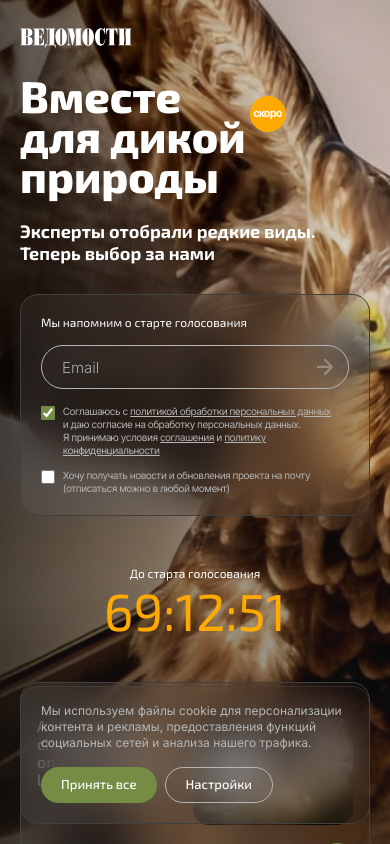
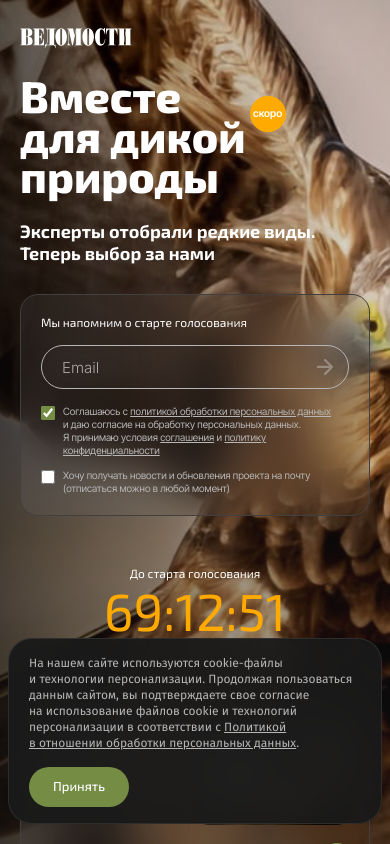
Before and after one commit to filstack/animal-landing, a Vue app: page / in a window 390 px wide. Shown: the top 844 px of the page. Built offline with nearby package versions, Linux system fonts and the light colour scheme.

Commit message:
Pixel-perfect responsive for all 7 breakpoints + cookie banner fix

```diff
--- a/src/components/CookieBanner.vue
+++ b/src/components/CookieBanner.vue
@@ -22,35 +22,27 @@ function accept() {
     leave-active-class="transition-all duration-200 ease-in"
     leave-to-class="translate-y-full opacity-0"
   >
-    <div
-      v-if="visible"
-      class="fixed bottom-[20px] left-[20px] right-[20px] sm:left-auto sm:right-[20px] z-50
-             sm:max-w-[420px]
-             backdrop-blur-[23px] bg-gradient-to-r from-[rgba(122,122,122,0.14)] to-[rgba(115,115,115,0)]
-             border-solid border-[#404040] border-[0.5px]
-             rounded-[18px]
-             p-[20px]
-             flex flex-col gap-[16px]"
-    >
-      <p class="font-body text-[#b6b6b6] text-[12px] leading-[16px] sm:text-[13px] sm:leading-[17px]">
-        Мы используем файлы cookie для персонализации контента и&nbsp;рекламы, предоставления функций социальных сетей
-        и&nbsp;анализа нашего трафика.
-      </p>
-      <div class="flex gap-[8px]">
+    <!-- Figma: 1105x91, rounded-88, px-60 py-20, gap-30, Fira Sans 400 14px, button rounded-40 136x48 -->
+    <div v-if="visible" class="fixed bottom-[20px] left-1/2 -translate-x-1/2 z-50 w-[calc(100%-16px)] sm:w-[calc(100%-40px)] max-w-[1105px]">
+      <div class="bg-[#1a1a1a]/95 backdrop-blur-[23px] border border-[#404040]/50
+                  rounded-[24px] sm:rounded-[88px]
+                  px-[20px] py-[16px] sm:px-[60px] sm:py-[20px]
+                  flex flex-col sm:flex-row sm:items-center gap-[16px] sm:gap-[30px]">
+        <p class="flex-1 text-[#b6b6b6] text-[12px] sm:text-[14px] leading-[16px] sm:leading-[17px]" style="font-family: 'Fira Sans', 'Inter', sans-serif;">
+          На нашем сайте используются cookie-файлы и&nbsp;технологии персонализации.
+          Продолжая пользоваться данным сайтом, вы&nbsp;подтверждаете свое согласие на&nbsp;использование
+          файлов cookie и&nbsp;технологий персонализации в&nbsp;соответствии
+          с&nbsp;<a href="https://www.vedomosti.ru/info/privacy" class="underline" target="_blank" rel="noopener">Политикой в&nbsp;отношении обработки персональных данных</a>.
+        </p>
         <button
           @click="accept"
-          class="h-[36px] px-[20px] rounded-[99px] bg-[#748c43] font-heading text-white text-[13px] font-medium
+          class="shrink-0 self-start sm:self-auto
+                 h-[40px] sm:h-[48px] px-[24px] sm:px-[40px]
+                 rounded-[40px] bg-[#748c43]
+                 font-heading text-white text-[13px] sm:text-[14px] font-medium
                  hover:bg-[#748c43]/80 active:scale-95 transition-all whitespace-nowrap"
         >
-          Принять все
-        </button>
-        <button
-          @click="accept"
-          class="h-[36px] px-[20px] rounded-[99px] border border-[#b6b6b6] border-[0.5px] bg-transparent
-                 font-heading text-white text-[13px] font-medium
-                 hover:bg-white/10 active:scale-95 transition-all whitespace-nowrap"
-        >
-          Настройки
+          Принять
         </button>
       </div>
     </div>
--- a/src/components/CountdownTimer.vue
+++ b/src/components/CountdownTimer.vue
@@ -33,21 +33,27 @@ const timeLeft = computed(() => {
 </script>
 
 <template>
-  <!-- Desktop: right-aligned, 114px #fa0, label 16px/18px indent-6 -->
-  <!-- Mobile: centered, 52px, label 12px/14px -->
+  <!--
+    Figma timer sizes:
+    320: 52px centered, label 12px/14px
+    360: 52px centered, label 12px/14px
+    480: 64px centered, label 14px/17px
+    768+: right-aligned, grows with breakpoint
+    1280: 114px, label 16px/18px
+  -->
   <div class="flex flex-col gap-[4px] items-start justify-center
-              text-center w-full
-              sm:text-right sm:w-auto
-              py-[20px] sm:py-0">
+              text-center w-full py-[20px]
+              md:text-right md:w-auto md:py-0">
     <p class="font-heading text-white font-normal w-full
               text-[12px] leading-[14px]
-              sm:text-[16px] sm:leading-[18px] sm:indent-[6px]">
+              sm:text-[14px] sm:leading-[17px]
+              md:text-[16px] md:leading-[18px] md:indent-[6px]">
       До старта голосования
     </p>
     <p class="font-heading text-[#fa0] w-full
-              text-[52px] leading-none
-              sm:text-[60px] sm:leading-[0.9]
-              md:text-[80px]
+              text-[52px] leading-[52px]
+              sm:text-[64px] sm:leading-[64px]
+              md:text-[80px] md:leading-[0.9]
               lg:text-[90px]
               xl:text-[114px]">
       {{ timeLeft.days }}:{{ timeLeft.hours }}:{{ timeLeft.minutes }}
--- a/src/components/HeroSection.vue
+++ b/src/components/HeroSection.vue
@@ -17,8 +17,18 @@ defineEmits<{
 </script>
 
 <template>
+  <!--
+    Layout per breakpoint (from Figma):
+    320: px-20, 1st screen h-560, title gap-16
+    360: px-20, 1st screen h-680, title gap-24
+    480: px-40, 1st screen h-733, title gap-24
+    768: px-40, content w-688, all in one screen h-896+280
+    1024: px-54, content w-916
+    1280: content w-1108, centered
+    1680: content w-1520, centered
+  -->
   <section class="relative min-h-screen flex flex-col overflow-hidden">
-    <!-- Background: full bleed, no gaps -->
+    <!-- Background -->
     <div class="absolute inset-0 z-0">
       <img :src="bgDesktop" alt="" class="w-full h-full object-cover object-[70%_center] hidden sm:block" />
       <img :src="bgMobile || bgDesktop" alt="" class="w-full h-full object-cover object-[60%_20%] sm:hidden" />
@@ -26,60 +36,72 @@ defineEmits<{
       <div class="absolute inset-0 bg-gradient-to-t from-[#1e1e1e] via-[#1e1e1e]/40 to-transparent sm:via-[#1e1e1e]/20" />
     </div>
 
-    <!-- All content inside hero -->
     <div class="relative z-10 flex flex-1 flex-col">
+      <!-- Header spacer: 320=76, 360=76, 480=84, 768+=90, 1280+=98 -->
+      <div class="h-[76px] sm:h-[84px] md:h-[90px] xl:h-[98px] shrink-0" />
 
-      <!-- Spacer for header -->
-      <div class="h-[76px] sm:h-[98px] shrink-0" />
+      <!-- Content area -->
+      <div class="flex flex-1 flex-col justify-end sm:justify-center
+                  px-[20px] sm:px-[40px] md:px-[40px] lg:px-[54px] xl:px-0
+                  sm:items-center
+                  pb-[20px] sm:pb-[40px] xl:pb-[60px]
+                  gap-[30px] sm:gap-[36px]">
 
-      <!-- Main content area: Desktop centered w-1108 -->
-      <div class="flex flex-1 flex-col
-                  gap-[30px] sm:gap-[36px]
-                  px-[20px] sm:px-0
-                  sm:items-center
-                  justify-end sm:justify-center
-                  pb-[20px] sm:pb-[60px]">
+        <!-- Content container: responsive widths from Figma -->
+        <div class="w-full
+                    md:w-[688px] lg:w-[916px] xl:w-[1108px] 2xl:w-[1520px]
+                    flex flex-col gap-[30px]">
 
-        <div class="w-full sm:w-[1108px] flex flex-col gap-[30px]">
-          <!-- Title block -->
-          <div class="flex flex-col gap-[24px] w-full sm:w-[420px]">
+          <!-- Title block: gap-16 on 320, gap-24 on 360+ -->
+          <div class="flex flex-col gap-[16px] xs:gap-[24px] w-full sm:w-[400px] xl:w-[420px]">
             <div class="flex gap-[4px] sm:gap-[8px] items-center">
+              <!-- Title: 320=38px, 360=44px, 480=48px, 768=52px, 1024=56px, 1280=70px, 1680=80px -->
               <p class="font-heading text-white font-extrabold whitespace-pre
-                        text-[44px] leading-[40px]
+                        text-[38px] leading-[36px]
+                        xs:text-[44px] xs:leading-[40px]
                         sm:text-[48px] sm:leading-[44px]
-                        md:text-[56px] md:leading-[52px]
-                        lg:text-[62px] lg:leading-[56px]
-                        xl:text-[70px] xl:leading-[62px]">Вместе <br />для дикой<br />природы</p>
-              <div class="flex items-start self-stretch py-[20px] sm:py-[50px]">
+                        md:text-[52px] md:leading-[48px]
+                        lg:text-[56px] lg:leading-[52px]
+                        xl:text-[70px] xl:leading-[62px]
+                        2xl:text-[80px] 2xl:leading-[72px]">Вместе <br />для дикой<br />природы</p>
+              <!-- Badge "скоро": 320=30px, 360=36px, desktop=48px -->
+              <div class="flex items-start self-stretch py-[16px] xs:py-[20px] sm:py-[50px]">
                 <div class="bg-[#fa0] rounded-full flex items-center justify-center shrink-0
-                            size-[36px] p-[7.5px] sm:size-[48px] sm:p-[10px]">
+                            size-[30px] p-[6px]
+                            xs:size-[36px] xs:p-[7.5px]
+                            sm:size-[48px] sm:p-[10px]">
                   <span class="font-body-tight font-semibold text-white whitespace-nowrap
-                               text-[10.5px] leading-[9.4px] sm:text-[14px] sm:leading-[12.5px]">скоро</span>
+                               text-[9px] leading-[8px]
+                               xs:text-[10.5px] xs:leading-[9.4px]
+                               sm:text-[14px] sm:leading-[12.5px]">скоро</span>
                 </div>
               </div>
             </div>
+            <!-- Subtitle: 320=16px, 360=18px, 480=18px, 768+=20px, 1280+=24px -->
             <p class="font-heading text-white font-bold whitespace-pre-wrap
-                      text-[18px] leading-[22px]
-                      sm:text-[20px] sm:leading-[26px]
+                      text-[16px] leading-[20px]
+                      xs:text-[18px] xs:leading-[22px]
+                      md:text-[20px] md:leading-[26px]
                       xl:text-[24px] xl:leading-[30px]">Эксперты отобрали редкие виды. <br />Теперь выбор за нами</p>
           </div>
 
-          <!-- Form + Timer row -->
-          <div class="flex flex-col sm:flex-row sm:items-start sm:justify-between w-full">
+          <!-- Form + Timer -->
+          <div class="flex flex-col md:flex-row md:items-start md:justify-between w-full">
             <EmailForm @submit="$emit('formSubmit', $event)" />
-            <div class="hidden sm:flex sm:items-end sm:self-stretch">
+            <div class="hidden md:flex md:items-end md:self-stretch">
               <CountdownTimer :target-date="targetDate" />
             </div>
           </div>
         </div>
 
-        <!-- Mobile timer -->
-        <div class="sm:hidden w-full">
+        <!-- Mobile/small tablet timer (below form) -->
+        <div class="md:hidden w-full">
           <CountdownTimer :target-date="targetDate" />
         </div>
 
-        <!-- Cards INSIDE hero (desktop: w-1108, 3 visible) -->
-        <div class="w-full sm:w-[1108px]">
+        <!-- Cards inside hero -->
+        <div class="w-full
+                    md:w-[688px] lg:w-[916px] xl:w-[1108px] 2xl:w-[1520px]">
           <AnimalCards :cards="cards" />
         </div>
       </div>
--- a/src/style.css
+++ b/src/style.css
@@ -1,4 +1,4 @@
-@import url('https://fonts.googleapis.com/css2?family=Exo+2:wght@300;400;500;600;700;800&family=Inter:wght@300;400;500;700;800&family=Inter+Tight:wght@300;400;500&display=swap');
+@import url('https://fonts.googleapis.com/css2?family=Exo+2:wght@300;400;500;600;700;800&family=Fira+Sans:wght@400;500&family=Inter:wght@300;400;500;700;800&family=Inter+Tight:wght@300;400;500;600&display=swap');
 @import 'tailwindcss';
 
 /* === Design Tokens from Figma === */
```
Also changed, not shown: src/components/AnimalCards.vue (+38 -16 lines), src/components/SiteFooter.vue (+38 -24 lines).
